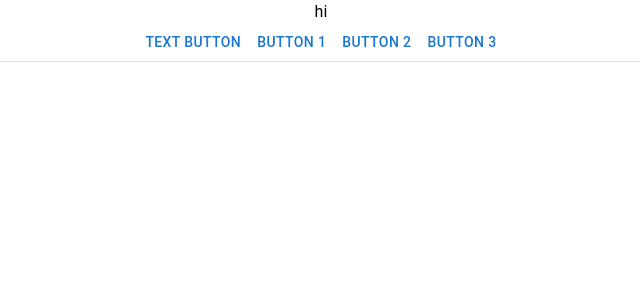
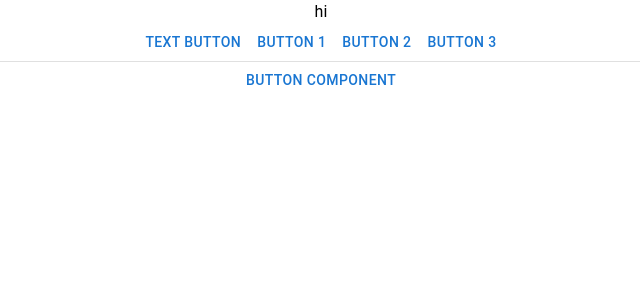
Before and after one commit to s-vasu/sonar-setup, a React (Create React App) app in the folder demo-app/: page / in a window 1280 px wide. Shown: the top 300 px of the page, without its empty margins (319-959 px from the left). Built offline with nearby package versions, Linux system fonts and the light colour scheme.

Commit message:
new component added from FE_comp4

```diff
--- a/demo-app/src/App.tsx
+++ b/demo-app/src/App.tsx
@@ -3,6 +3,7 @@
 import './App.css';
 import { Box, Button, Typography } from '@mui/material';
 import DividerLine from './components/atoms/DividerLine';
+import ButtonComp from './components/atoms/ButtonComp';
 
 function App() {
   return (
@@ -17,6 +18,7 @@
         <Button>Button 2</Button>
         <Button>Button 3</Button>
         <DividerLine />
+        <ButtonComp text="button component" />
       </Box>
     </div>
   );
--- /dev/null
+++ b/demo-app/src/components/atoms/ButtonComp/index.tsx
@@ -0,0 +1,12 @@
+import { Box, Button } from '@mui/material'
+import React from 'react'
+
+const ButtonComp = ({ text }: { text:string }) => {
+  return (
+    <Box>
+      <Button>{text}</Button>
+    </Box>
+  );
+};
+
+export default ButtonComp
```
